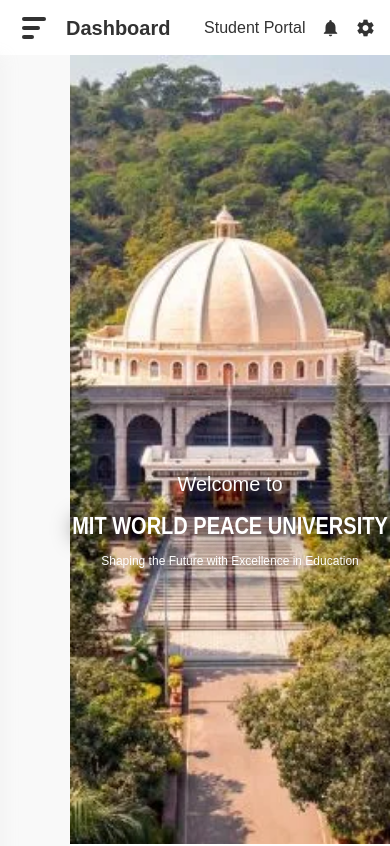
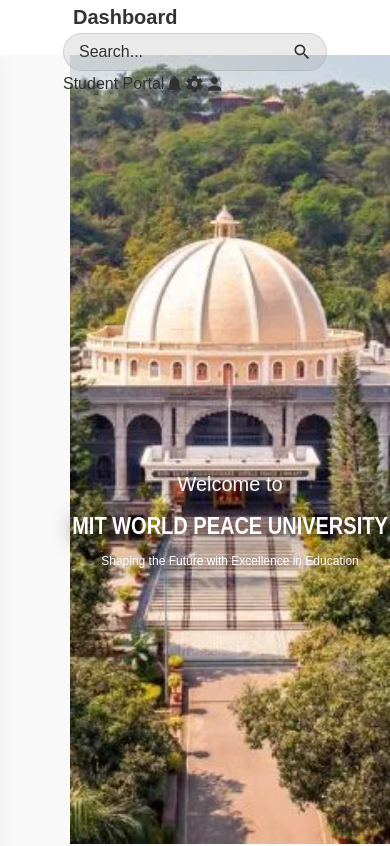
Before and after one commit to piyush-kokane/University-erp, a React (Vite) app: page / in a window 390 px wide. Shown: the top 846 px of the page. Built offline with nearby package versions, Linux system fonts and the light colour scheme.

Commit message:
Navbar fix

```diff
--- a/src/Components/Navigation.css
+++ b/src/Components/Navigation.css
@@ -1,27 +1,3 @@
-@import "tailwindcss";
-
-/*
-.Nav-Bar {
-    @apply
-    bg-[rgb(0,0,10)]
-    flex
-    items-center
-    p-[0px_12px]
-    h-[55px];
-}
-*/
-
-.Nav-Bar {
-    position: fixed;
-    background: var(--navbar-color);
-    display: flex;
-    align-items: center;
-    padding: 0px 12px !important;
-    height: 55px;
-    width: 100%;
-    z-index: 1000;
-}
-
 .Navbar-overlay {
     position: fixed;
     top: 0;
@@ -32,7 +8,53 @@
     z-index: 1000;
 }
 
-  .navbar-title{
+.Nav-Bar {
+    position: fixed;
+    background: var(--navbar-color);
+    display: flex;
+    align-items: center;
+    justify-content: center;
+    padding: 12px;
+    height: 55px;
+    width: 100%;
+    z-index: 1000;
+}
+
+.navbar-container-left {
+    position: absolute;
+    left: 12px;
+    display: flex;
+    align-items: center;
+}
+
+.navbar-container-middle {
+    display: flex;
+    justify-content: center;
+    width: 40%;
+    z-index: 9999;
+}
+
+.navbar-container-right {
+    position: absolute;
+    right: 12px;
+    display: flex;
+    justify-content: flex-end;
+    align-items: center;
+    gap: 15px
+}
+
+@media (max-width: 768px) { /* For small screens */
+    .navbar-container-middle {
+        width: 30%;
+    }
+}
+@media (max-width: 600px) { /* For extra small screens */
+    .navbar-container-middle {
+        width: 100%;
+    }
+}
+
+.navbar-title{
     font-size: 20px; /* Equivalent to text-xl in Tailwind */
     font-weight: bold;
     color: var(--navbar-text-color);
@@ -40,56 +62,6 @@
     margin-left: 10px;
     white-space: nowrap;
   }
-
-  .navbar-container {
-    display: flex;
-    justify-content: space-between;
-    width: 100%;
-    align-items: center;
-  }
-
-  .navbar-left {
-    width: 30%;
-    display: flex;
-    align-items: center;
-  }
-
-  .navbar-middle {
-    width: 40%;
-    display: flex;
-    justify-content: center;
-  }
-
-  .navbar-right {
-    width: 30%;
-    display: flex;
-    justify-content: flex-end;
-    align-items: center;
-    gap: 15px
-  }
-
-@media (max-width: 768px) { /* For small screens */
-    .navbar-left {
-        width: 35%;
-    }
-    .navbar-middle {
-        width: 30%;
-    }
-    .navbar-right {
-        width: 35%;
-    }
-}
-@media (max-width: 580px) { /* For extra small screens */
-    .navbar-left {
-        width: 50%;
-    }
-    .navbar-middle {
-        visibility: hidden;
-    }
-    .navbar-right {
-        width: 50%;
-    }
-}
 
 .menu-btn {
     border: none !important;
@@ -169,17 +141,12 @@
     vertical-align: middle;
 }
 
-.profile-btn {
-    width: 30px !important;
-    height: 30px;
-    border-radius: 50%;
-    display: flex;
-    align-items: center;
-    justify-content: center;
+.navbar-profile-btn {
     background: var(--navbar-text-color);
     color: var(--navbar-color);
-    border: none !important;
+    padding: 6px;
     font-size: 20px;
+    border-radius: 50%;
     cursor: pointer;
 }
 
@@ -187,10 +154,13 @@
     background: var(--navbar-hover-color);
 }
 
+.navbar-search-btn {
+    color: var(--navbar-text-color);
+    font-size: 20px;
+    cursor: pointer;
+}
+
 .navbar-btn {
-    display: flex;
-    align-items: center;
-    justify-content: center;
     color: var(--navbar-text-color);
     font-size: 20px;
     cursor: pointer;
@@ -204,7 +174,7 @@
     color: var(--navbar-text-color);
     text-decoration: none;
     font-size: 16px;
-    font-weight: 500;
+    font-weight: normal;
     cursor: pointer;
     white-space: nowrap;
 }
--- a/src/Components/Navigation.tsx
+++ b/src/Components/Navigation.tsx
@@ -19,6 +19,21 @@
     { name: "Circulars", icon: "campaign", path: "/circulars" },
   ];
 
+  // Check for windows resize and set isSmallScreen accordingly, no practical use, for better performance remove useEffect
+  const [isSmallScreen, setIsSmallScreen] = useState(window.innerWidth <= 600);
+  useEffect(() => {
+    function handleResize() {
+        setIsSmallScreen(window.innerWidth <= 600);
+    }
+
+    window.addEventListener("resize", handleResize); // Listen for resize
+    return () => window.removeEventListener("resize", handleResize); // Cleanup on unmount
+  }, []);
+
+
+  const [Searchbar, setSearchbar] = useState(false); // if isSmallScreen hide searchbar by defauly
+  const enableSearchbar  = () => setSearchbar(true);
+  const disableSearchbar  = () => setSearchbar(false);
 
   const [profileOpen, setProfileOpen] = useState(false);
   const toggleProfile  = () => setProfileOpen(true);
@@ -79,9 +94,10 @@
 
       {/* Navbar */}
       <div className="Nav-Bar">
-        <div className="navbar-container">
-          {/* Left column */}
-          <div className="navbar-left">
+        {(!Searchbar || !isSmallScreen) &&
+          <>
+            {/* Left container */}
+            <div className="navbar-container-left">
               <button className="menu-btn" onClick={toggleSidebar}>
                 <div className="menu-line"></div>
                 <div className="menu-line"></div>
@@ -90,8 +106,20 @@
               <h1 className="navbar-title">{activeMenuItem}</h1>
             </div>
 
-          {/* Middle column */}
-          <div className="navbar-middle">
+            {/* Right container */}
+            <div className="navbar-container-right">
+              <span className="navbar-link" onClick={() =>navigate("/e-library")}>E-Library</span>
+              {isSmallScreen && <span className="material-icons navbar-search-btn" onClick={enableSearchbar}>search</span>}
+              <span className="material-icons navbar-btn" onClick={toggleNotifications}>notifications</span>
+              <span className="material-icons navbar-btn" onClick={toggleSettings}>settings</span>
+              <span className="material-icons navbar-profile-btn" onClick={toggleProfile}>person</span>
+            </div>
+          </>
+        }
+
+        {/* Search container */}
+        {(Searchbar || !isSmallScreen) &&
+          <div className="navbar-container-middle">
             <form className="search-container">
               <input
                 type="text"
@@ -102,20 +130,12 @@
               />
 
               {searchValue
-                ? <span className="material-icons search-clear-btn" onClick={clearSearch}>close</span> // if searchValue = true then show clear button
+                ? <span className="material-icons search-clear-btn" onClick={() => {clearSearch(), disableSearchbar()}}>close</span> // if searchValue = true then show clear button
                 : <span className="material-icons search-icon">search</span> // else show search icon
               }
             </form>
           </div>
-
-          {/* Right column */}
-          <div className="navbar-right">
-            <span className="navbar-link" onClick={() =>navigate("/e-library")}>E-Library</span>
-            <span className="material-icons navbar-btn" onClick={toggleNotifications}>notifications</span>
-            <span className="material-icons navbar-btn" onClick={toggleSettings}>settings</span>
-            <span className="material-icons profile-btn" onClick={toggleProfile}>person</span>
-          </div>
-        </div>
+        }
       </div>
 
       {/* Sidebar */}
```
Lines whose indentation alone changed are shown as unchanged.
